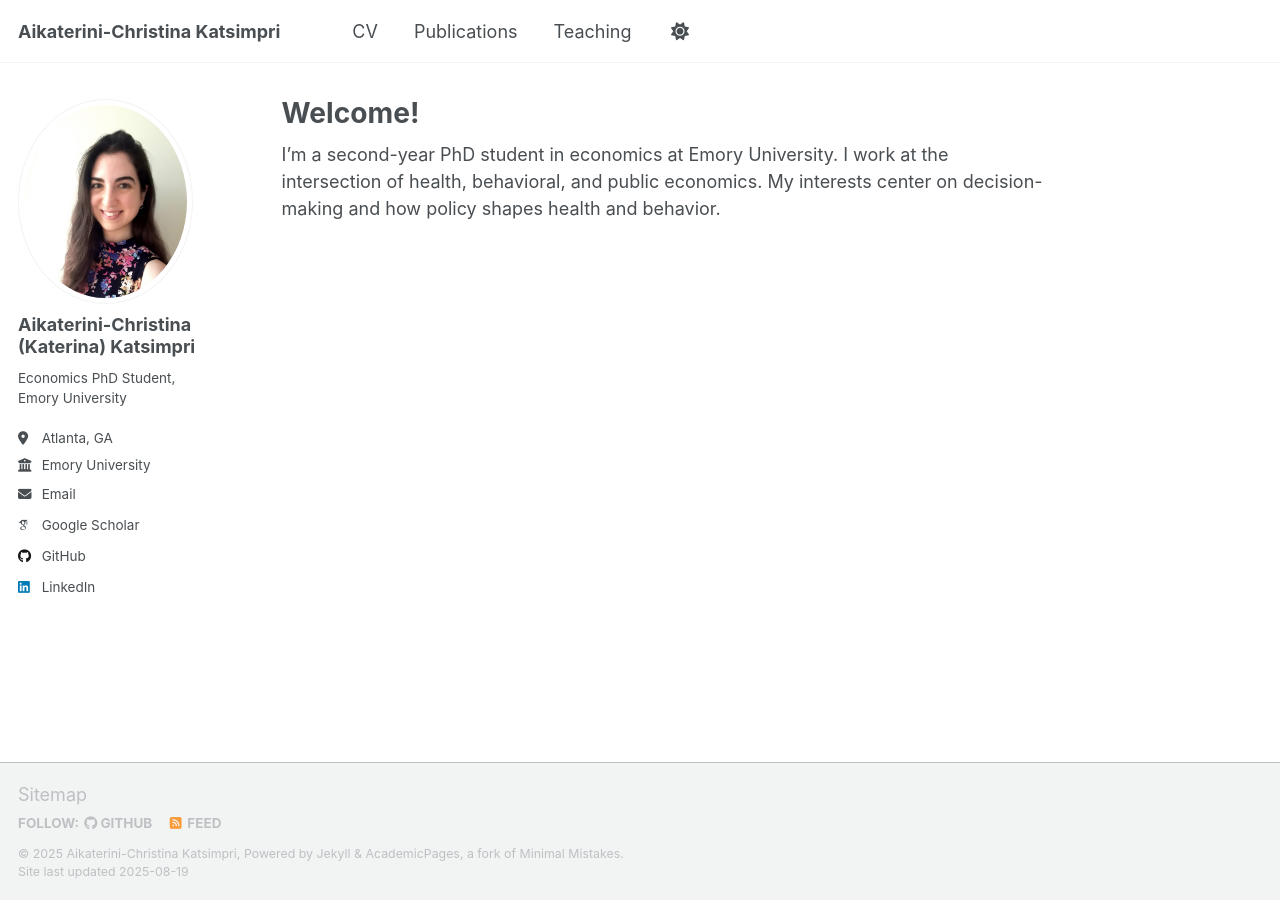
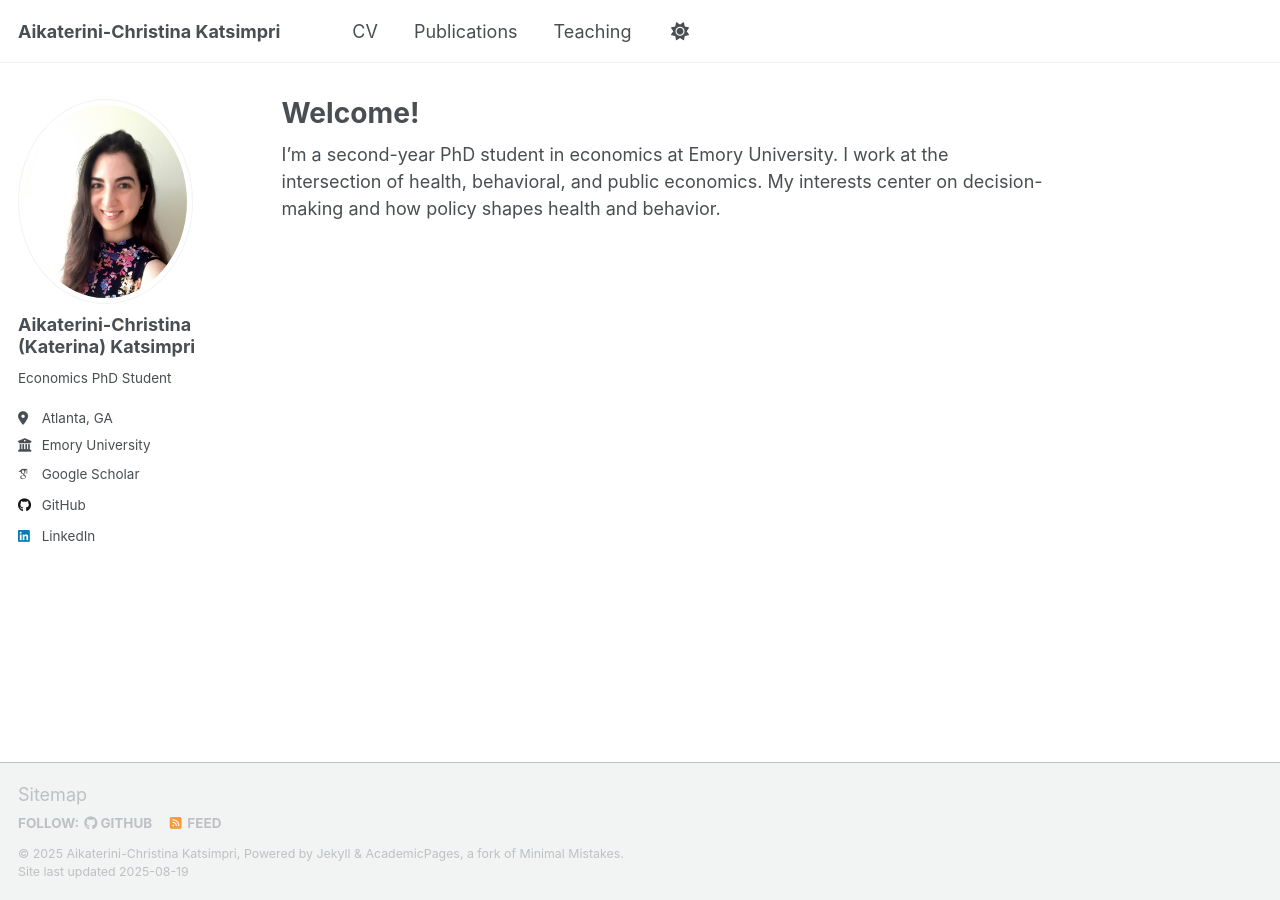
Before and after one commit to akatsim22/akatsim22.github.io, a Jekyll site: the page built from index.md, in a window 1280 px wide. Built offline with Jekyll 4.4.1, drawn with Linux system fonts in a browser that asks for light colours; some web fonts are replaced; a script that is not in the unit is left out.

Commit message:
Update _config.yml

```diff
--- a/_config.yml
+++ b/_config.yml
@@ -13,7 +13,8 @@ title                    : "Aikaterini-Christina Katsimpri"
 title_separator          : "-"
 name                     : &name "Aikaterini-Christina Katsimpri"
 description              : &description "I’m a second-year PhD student in Economics at Emory University. My research interests lie at the intersection of health, behavioral, and public economics. |
-I hold a BSc and MSc in Economics from the Athens University of Economics and Business and the Barcelona School of Economics, respectively and MSc in Neuroeconomics from the University of Amsterdam. "
+I hold a BSc and MSc in Economics from the Athens University of Economics and Business and the Barcelona School of Economics, respectively and MSc in Neuroeconomics from the University of Amsterdam. | Feel free to reach me out at: aikaterini.christina.katsimpri@emory.edu"
+
 url                      : "https://akatsim22.github.io" # the base hostname & protocol for your site
 baseurl                  : "" # the subpath of your site, e.g. "/blog"
 repository               : "akatsim22/akatsim22.github.io"
@@ -26,11 +27,11 @@ author:
   avatar           : "Katsimpri_Photo_cropped_2.jpg"
   name             : "Aikaterini-Christina (Katerina) Katsimpri"
   pronouns         : # example: "she/her"
-  bio              : "Economics PhD Student, Emory University"
+  bio              : "Economics PhD Student"
   location         : "Atlanta, GA"
   employer         : "Emory University"
   uri              : # URL
-  email            : "aikaterini.christina.katsimpri@emory.edu"
+  email            : # "aikaterini.christina.katsimpri@emory.edu"
 
   # Academic websites
   academia         : # URL
```
